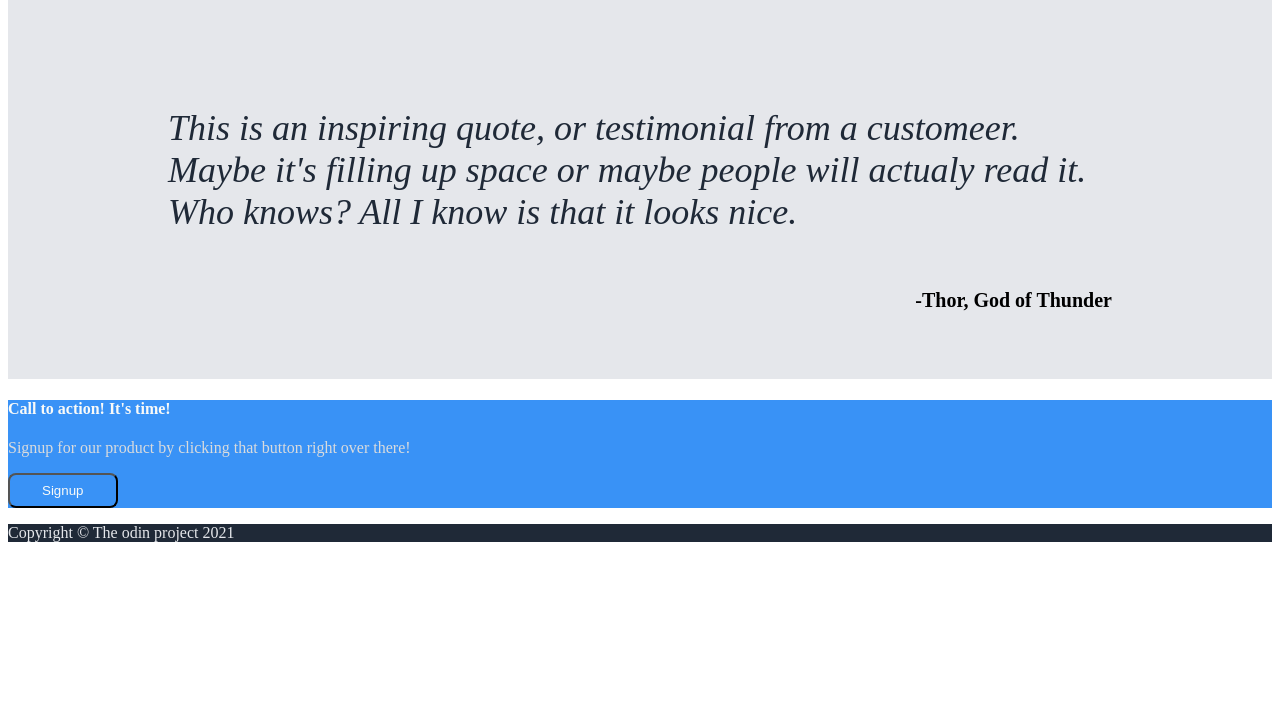
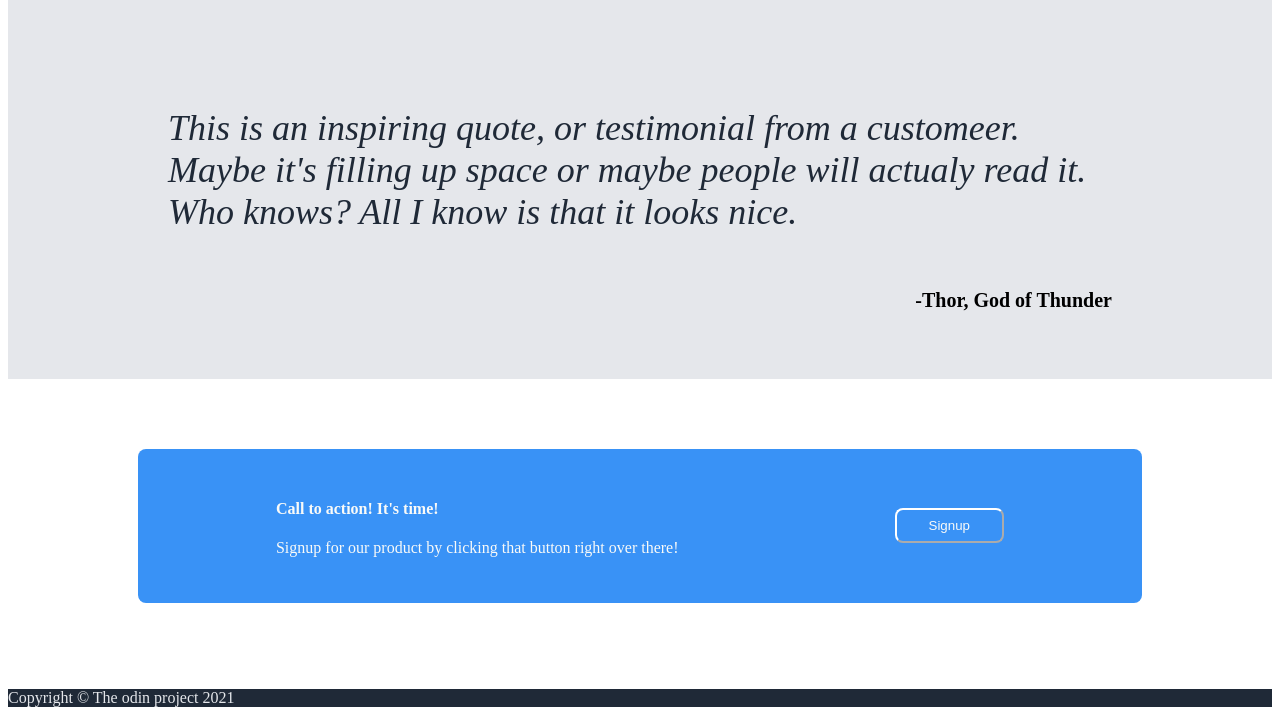
Before and after one commit to andrewlinaresch/odin-landing-page, a plain HTML site: page index.html in a window 1280 px wide. Shown: the part 786-1509 px from the top of the page. Before the commit the page ends 1344 px from the top, so only its background shows below. Drawn offline with Linux system fonts and the light colour scheme.

Commit message:
mid3 styled

```diff
--- a/index.html
+++ b/index.html
@@ -53,8 +53,10 @@
     </div>
     <div class="mid3">
         <div class="action">
-            <h4>Call to action! It's time!</h4>
-            <p>Signup for our product by clicking that button right over there!</p>
+            <div class="call">
+                <h4>Call to action! It's time!</h4>
+                <p>Signup for our product by clicking that button right over there!</p>
+            </div>
             <button>Signup</button>
         </div>
     </div>
--- a/style.css
+++ b/style.css
@@ -68,8 +68,8 @@ button, .action {
 }
 
 .topcontent > img {
-    width: 450px;
-    height: 200px;
+    width: 500px;
+    height: 250px;
 }
 
 button {
@@ -151,3 +151,23 @@ ul {
 .mid2 > h4 {
     align-self: flex-end;
 }
+
+.mid3 {
+    display: flex;
+    justify-content: center;
+    align-items: center;
+    padding: 50px;
+}
+
+.action > button {
+    border-color: white;
+}
+.action {
+    flex: 1;
+    border-radius: 8px;
+    display: flex;
+    padding: 30px;
+    margin: 20px 80px;
+    align-items: center;
+    justify-content: space-around;
+}
```
